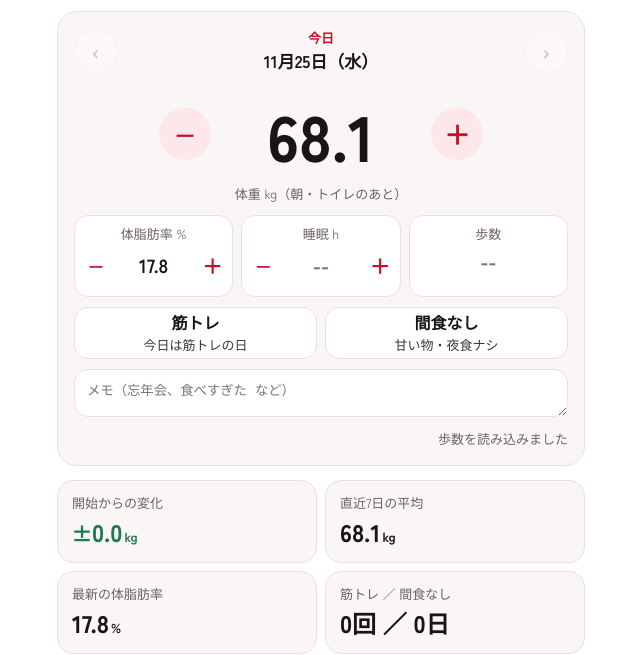
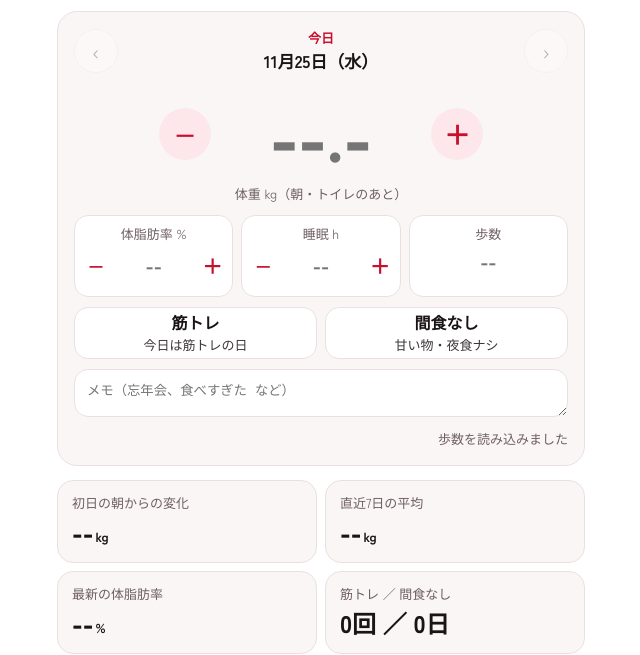
Before and after one commit to sou-0828/body-log, a plain HTML site: page index.html in a window 1280 px wide. Shown: the part 149-804 px from the top of the page, without its empty margins (319-959 px from the left). Drawn offline with Linux system fonts and the light colour scheme.

Commit message:
初日の値を固定せず、最初に記録した朝の体重を基準にする
Co-Authored-By: Claude Opus 5.5 <noreply@anthropic.com>
Claude-Session: https://claude.ai/code/session_01RbCforSyoU7y34ahjvFw3P

```diff
--- a/index.html
+++ b/index.html
@@ -118,7 +118,7 @@ ul.list li span:last-child{font-weight:700;white-space:nowrap;text-align:right}
   </section>
 
   <section class="stats" aria-label="数字">
-    <div class="stat"><small>開始からの変化</small><b id="s1">--</b></div>
+    <div class="stat"><small>初日の朝からの変化</small><b id="s1">--</b></div>
     <div class="stat"><small>直近7日の平均</small><b id="s2">--</b></div>
     <div class="stat"><small>最新の体脂肪率</small><b id="s3">--</b></div>
     <div class="stat"><small>筋トレ ／ 間食なし</small><b id="s4">--</b></div>
@@ -154,7 +154,8 @@ let cur=clampK(todayK),data={},auto={},autoAt='',tab='train';
 const $=id=>document.getElementById(id);
 const ALL=[];for(let k=START;k<=GOAL;k=addDays(k,1))ALL.push(k);
 
-function get(k){const d={...(data[k]||{})},a=auto[k]||{};if(d.st==null&&a.steps!=null){d.st=a.steps;d.stAuto=1}if(d.sl==null&&a.sleep!=null){d.sl=a.sleep;d.slAuto=1}if(k===START){d.w=d.w??BASE.w;d.f=d.f??BASE.f}return d}
+function get(k){const d={...(data[k]||{})},a=auto[k]||{};if(d.st==null&&a.steps!=null){d.st=a.steps;d.stAuto=1}if(d.sl==null&&a.sleep!=null){d.sl=a.sleep;d.slAuto=1}return d}
+function firstVal(field){for(const k of ALL){const v=get(k)[field];if(v!=null&&v!=='')return Number(v)}return null}
 function lastVal(field,before){for(let i=ALL.indexOf(before);i>=0;i--){const v=get(ALL[i])[field];if(v!=null&&v!=='')return v}return null}
 
 function renderDay(){
@@ -179,7 +180,7 @@ function avg7(k){const i=ALL.indexOf(k);const v=ALL.slice(Math.max(0,i-6),i+1).m
 function renderStats(){
   const left=Math.max(0,diff(todayK,GOAL));$('left').firstChild.textContent=left;
   $('prog').style.width=Math.min(100,Math.max(0,diff(START,todayK)/diff(START,GOAL)*100))+'%';
-  const lw=lastVal('w',clampK(todayK)),ch=lw!=null?lw-BASE.w:null;
+  const lw=lastVal('w',clampK(todayK)),fw=firstVal('w'),ch=lw!=null&&fw!=null?lw-fw:null;
   const s1=$('s1');s1.className=ch==null?'':ch<=0?'down':'upc';
   s1.textContent=ch==null?'--':(ch>0?'+':ch<0?'−':'±')+Math.abs(ch).toFixed(1);
   s1.insertAdjacentHTML('beforeend','<span>kg</span>');
@@ -251,7 +252,7 @@ function renderAll(){renderDay();renderStats();draw();renderPanel()}
 
 const timers={};
 function patch(k,obj){
-  const base=k===START&&!data[k]?{w:BASE.w,f:BASE.f}:{};delete obj.stAuto;delete obj.slAuto;
+  const base={};delete obj.stAuto;delete obj.slAuto;
   data[k]={...base,...(data[k]||{}),...obj};
   for(const f in data[k])if(data[k][f]===null||data[k][f]==='')delete data[k][f];
   renderStats();draw();if(tab==='hist')renderPanel();
```
